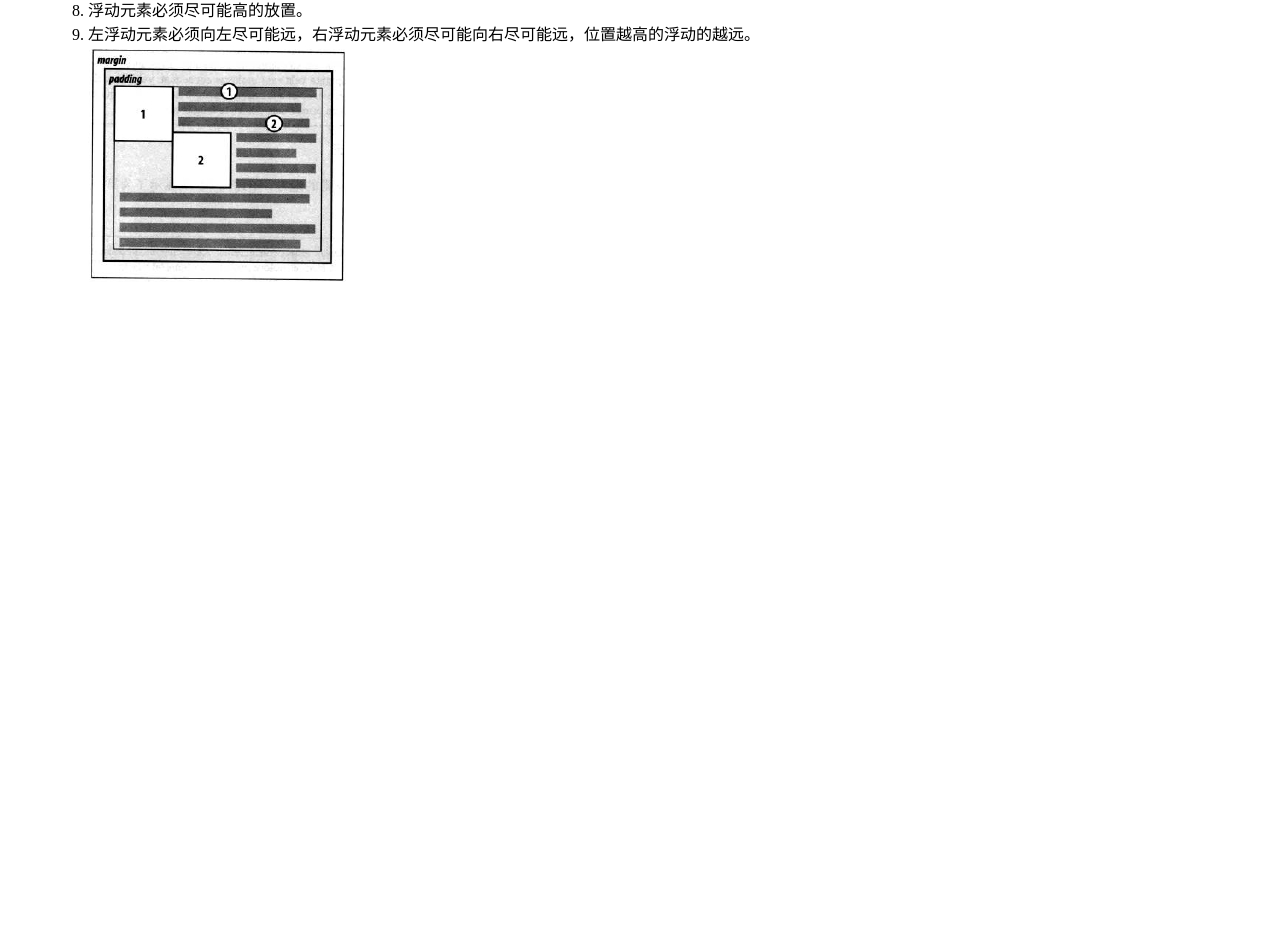
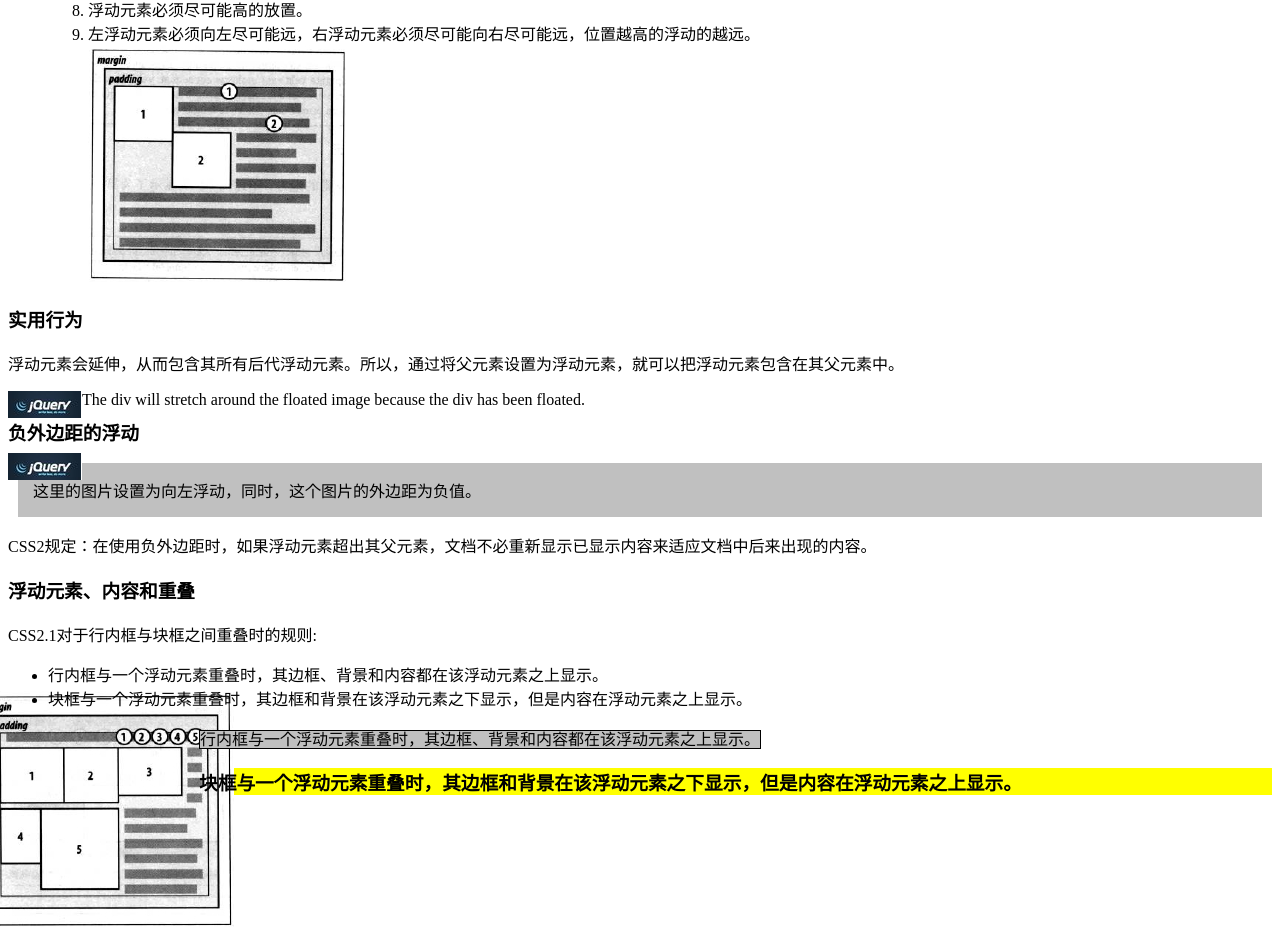
Before and after one commit to yshin1992/css2, a plain HTML site: page chapter10/浮动.html in a window 1280 px wide. Shown: the part 2455-3383 px from the top of the page. Before the commit the page ends 2757 px from the top, so only its background shows below. Drawn offline with Linux system fonts and the light colour scheme.

Commit message:
第10章 浮动定位

```diff
--- a/chapter10/浮动.html
+++ b/chapter10/浮动.html
@@ -64,6 +64,22 @@ warn{color:red;}
 			</li>
 		</ol>
 	</p>
-
+	<h3>实用行为</h3>
+	<p>浮动元素会延伸，从而包含其所有后代浮动元素。所以，通过将父元素设置为浮动元素，就可以把浮动元素包含在其父元素中。
+	<div style="float:left;"><img src="images/jquery_logo.png" style="float:left;"/>The div will stretch around the floated image because the div has been floated.</div>
+	</p>
+	<h3 style="clear:both">负外边距的浮动</h3>
+	<p style="background:silver;padding:15px;margin:10px">这里的图片设置为向左浮动，同时，<img src="images/jquery_logo.png" style="float:left;margin:-25px;"/>这个图片的外边距为负值。</p>
+	<p>CSS2规定：在使用负外边距时，如果浮动元素超出其父元素，文档不必重新显示已显示内容来适应文档中后来出现的内容。</p>
+	<h3>浮动元素、内容和重叠</h3>
+	<p>CSS2.1对于行内框与块框之间重叠时的规则:<br/>
+	<ul>
+	<li>行内框与一个浮动元素重叠时，其边框、背景和内容都在该浮动元素之上显示。</li>
+	<li>块框与一个浮动元素重叠时，其边框和背景在该浮动元素之下显示，但是内容在浮动元素之上显示。</li>
+	</ul>
+	</p>
+	<p><span style="background-color:silver;border:1px solid">行内框与一个浮动元素重叠时，其边框、背景和内容都在该浮动元素之上显示。<img src="images/rule7.jpg" style="float:left;margin:-35px;"/>
+	<h3 style="background-color:yellow">块框与一个浮动元素重叠时，其边框和背景在该浮动元素之下显示，但是内容在浮动元素之上显示。</h3>
+	</p>
 </body>
 </html>
```
Also changed, not shown: chapter10/清除.html (added, +26 -0 lines).
